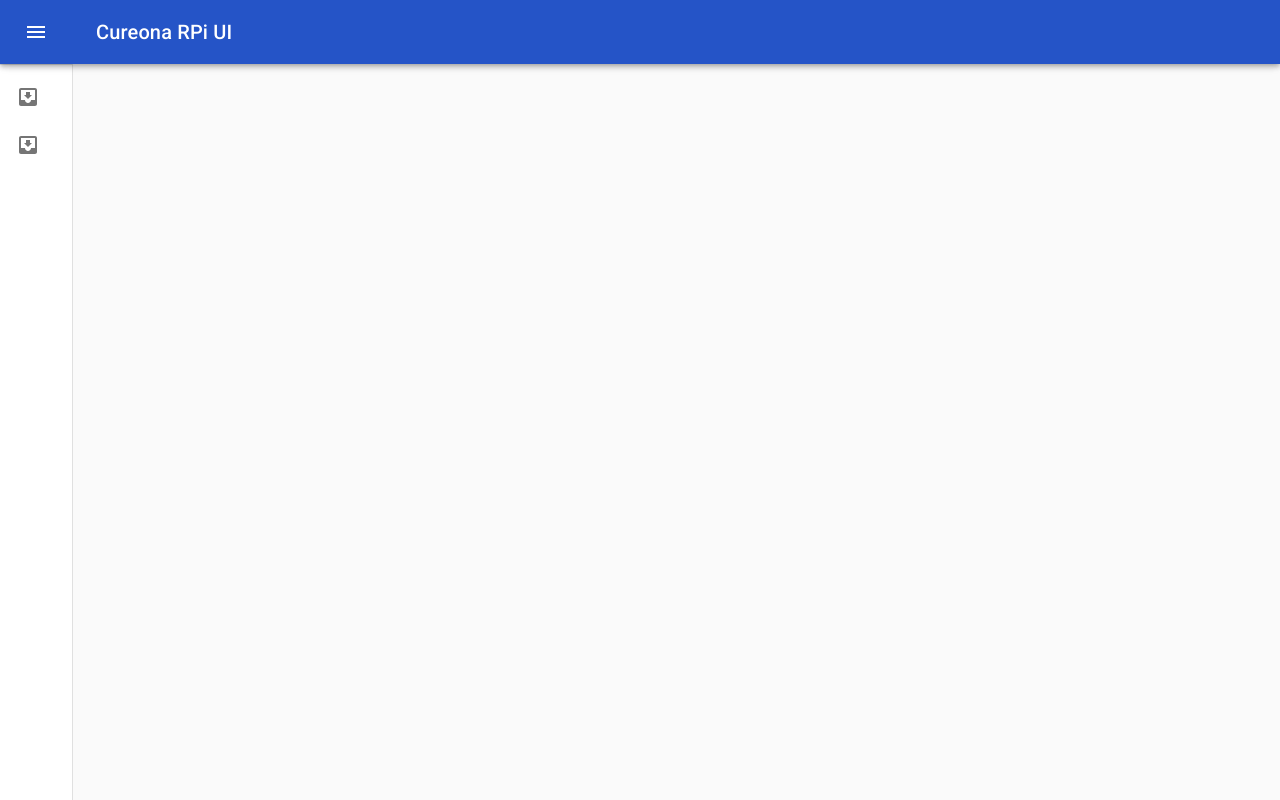
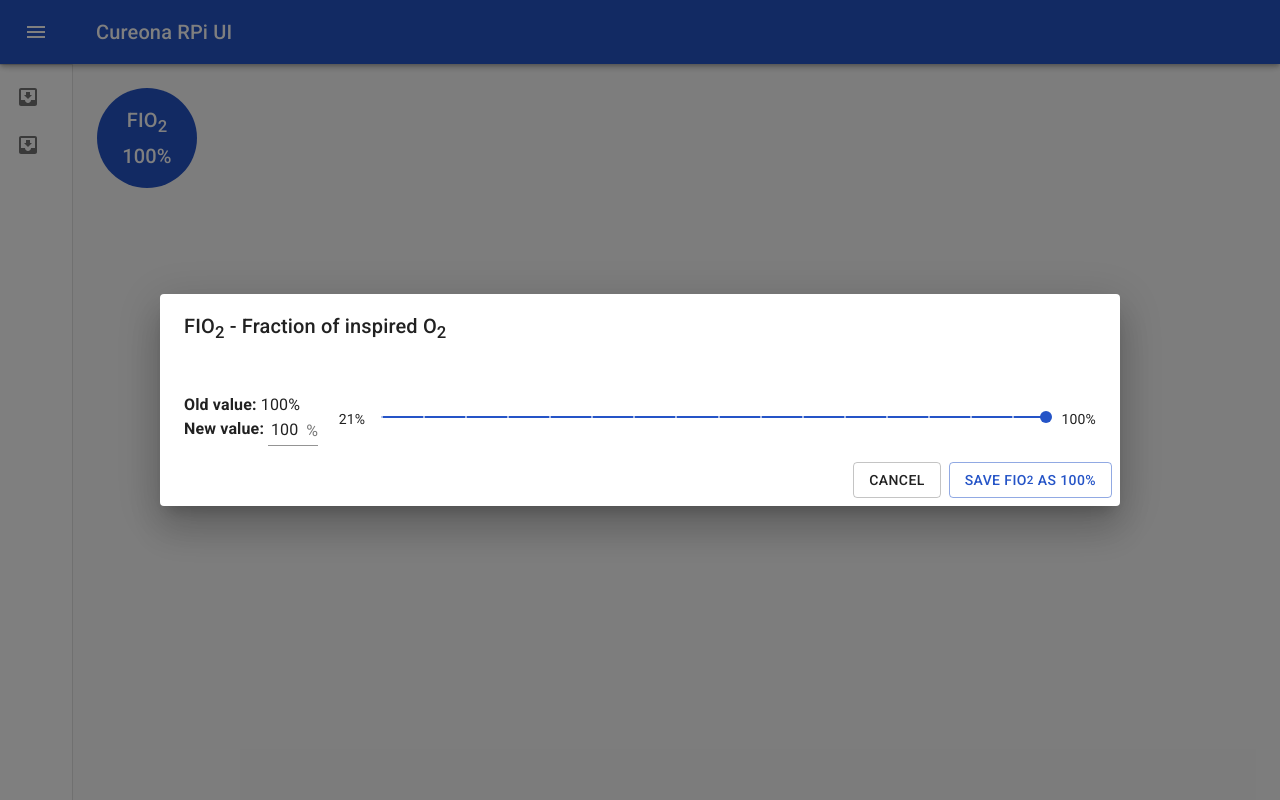
Before and after one commit to RiccLQL/SFVentilator, a React (Create React App) app in the folder react-ui/: page / in a window 1280 px wide. Built offline with nearby package versions, Linux system fonts and the light colour scheme.

Commit message:
Work on ButtonSetting and Slider in Dialog

```diff
--- a/react-ui/package.json
+++ b/react-ui/package.json
@@ -19,7 +19,6 @@
   "scripts": {
     "start": "react-scripts start",
     "build": "react-scripts build",
-    "test": "react-scripts test",
     "eject": "react-scripts eject"
   },
   "eslintConfig": {
--- a/react-ui/src/ButtonSetting.jsx
+++ b/react-ui/src/ButtonSetting.jsx
@@ -1,33 +1,140 @@
-import React from "react";
+import React, { useState } from "react";
+import PropTypes from 'prop-types';
 
 import { makeStyles } from "@material-ui/core/styles";
-import { ButtonBase, Fab, Typography, } from "@material-ui/core";
+import {
+    Button, ButtonBase,
+    Dialog, DialogActions, DialogContent, DialogTitle,
+    FormControl, FormHelperText,
+    Grid,
+    Input, InputAdornment,
+    Slider,
+    Typography,
+} from "@material-ui/core";
 
 const useStyles = makeStyles(theme => ({
-    root: {
-
+    buttonBase: {
+        width: 100,
+        height: 100,
+        backgroundColor: theme.palette.primary.main,
+        borderRadius: "50%",
     },
-    fab: {
-        height: 100,
-        width: 100,
-        margin: theme.spacing(1),
+    primary: {
+        color: "white",
+    },
+    sliderContainer: {
+        marginTop: theme.spacing(2.75),
+    },
+    textField: {
+        width: 50,
     },
 }));
 
-export default function ButtonSetting({ primary }) {
+function ButtonSetting({ decimalPlaces, description, min, max, setter, setting, unit, value }) {
+    const [open, setOpen] = useState(true);
+    const [localValue, setLocalValue] = useState(value);
     const classes = useStyles();
 
+    const unitText = {
+        percentage: "%",
+    }[unit];
+
+    const onClose = () => setOpen(false);
+
+    const tidy = val => Math.min(Math.max(parseFloat(val).toFixed(decimalPlaces), min), max);
+
     return (
-        <div className={classes.root}>
-            {/* <Fab
-            className={classes.fab}
-            color="primary"
-            size="large"
-            variant="extended"
-        >
-            {primary}
-        </Fab> */}
+        <>
+            <Dialog
+                {...{ open, onClose }}
+                className={classes.dialog}
+                fullWidth
+                maxWidth="md"
+            >
+                <DialogTitle>{setting} - {description}</DialogTitle>
+                <DialogContent>
+                    <div className={classes.sliderContainer}>
+                        <Grid
+                            alignItems="center"
+                            container
+                            spacing={2}
+                        >
+                            <Grid item xs={2}>
+                                <Typography variant="body1">
+                                    <b>Old value:</b> {value}{unitText}
+                                    <br />
+                                    <b>New value:</b>&nbsp;
+                                    <FormControl
+                                        className={classes.textField}
+                                        size="small"
+                                    >
+                                        <Input
+                                            endAdornment={<InputAdornment position="end">{unitText}</InputAdornment>}
+                                            onBlur={event => setLocalValue(tidy(event.target.value))}
+                                            onChange={event => setLocalValue(event.target.value)}
+                                            inputProps={{
+                                                style: {
+                                                    textAlign: "right",
+                                                }
+                                            }}
+                                            value={localValue}
+                                        />
+                                    </FormControl>
+                                </Typography>
+                            </Grid>
+                            <Grid item>
+                                {min}{unitText}
+                            </Grid>
+                            <Grid item xs>
+                                <Slider
+                                    className={classes.slider}
+                                    marks
+                                    min={min}
+                                    max={max}
+                                    step={5}
+                                    onChange={(_, newValue) => setLocalValue(newValue)}
+                                    value={localValue}
+                                    valueLabelDisplay="auto"
+                                />
+                            </Grid>
+                            <Grid item>
+                                {max}{unitText}
+                            </Grid>
+                        </Grid>
+                    </div>
+                </DialogContent>
+                <DialogActions>
+                    <Button onClick={onClose} variant="outlined">
+                        Cancel
+                    </Button>
+                    <Button color="primary" onClick={() => { setter(localValue); onClose(); }} variant="outlined">
+                        Save {setting}&nbsp;as {tidy(localValue)}{unitText}
+                    </Button>
+                </DialogActions>
+            </Dialog>
+            <div className={classes.root}>
+                <ButtonBase
+                    className={classes.buttonBase}
+                    focusRipple
+                    onClick={() => setOpen(true)}
+                >
+                    <Typography
+                        className={classes.primary}
+                        component="div"
+                        variant="h6"
+                    >
+                        {setting}
+                        <br />
+                        {value}{unitText}
+                    </Typography>
+                </ButtonBase>
+            </div>
+        </>
+    );
+}
 
-        </div>
-    );
+ButtonSetting.propTypes = {
+    unit: PropTypes.oneOf(['percentage']),
 };
+
+export default ButtonSetting;
--- a/react-ui/src/HomePage.jsx
+++ b/react-ui/src/HomePage.jsx
@@ -1,9 +1,21 @@
-import React from "react";
+import React, { useState } from "react";
 
 import ButtonSetting from "./ButtonSetting";
 
 export default function HomePage() {
+    const [FIO2, setFIO2] = useState(100);
+
     return <>
-        <ButtonSetting primary={<>FIO<sub>2</sub></>} />
+        <ButtonSetting
+            description={<>Fraction of inspired O<sub>2</sub></>}
+            decimalPlaces={0}
+            min={21}
+            max={100}
+            setter={setFIO2}
+            setting={<>FIO<sub>2</sub></>}
+            settingID="FIO2"
+            unit="percentage"
+            value={FIO2}
+        />
     </>;
 }
--- a/react-ui/src/index.js
+++ b/react-ui/src/index.js
@@ -19,13 +19,11 @@ const theme = createMuiTheme({
 });
 
 ReactDOM.render(
-  <React.StrictMode>
     <BrowserRouter>
       <ThemeProvider theme={theme}>
         <App />
       </ThemeProvider>
-    \</BrowserRouter>
-  </React.StrictMode>,
+    </BrowserRouter>,
   document.getElementById('root')
 );
 
```
Also changed, not shown: react-ui/src/setupTests.js (deleted, +0 -5 lines).
